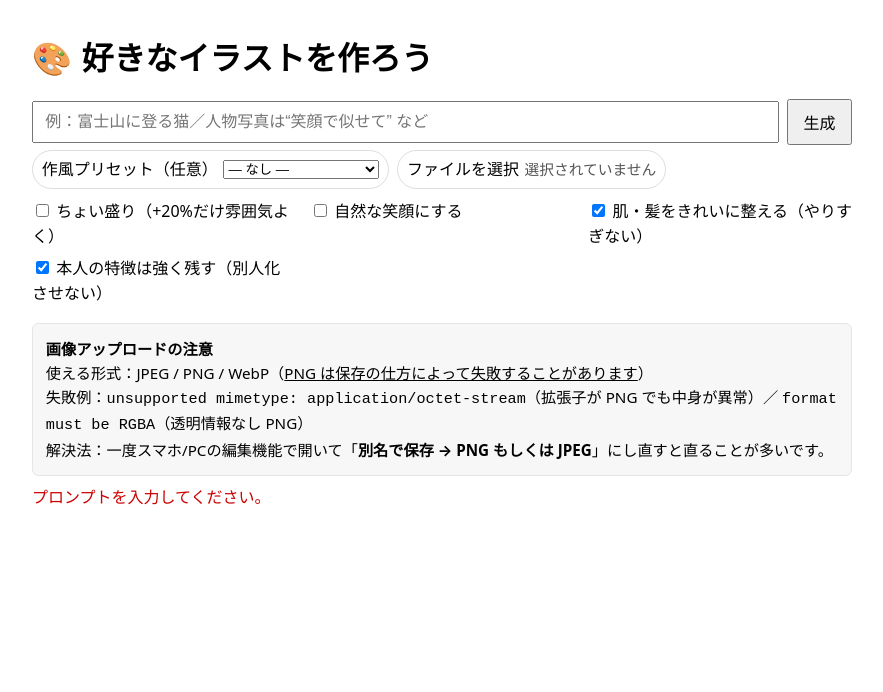
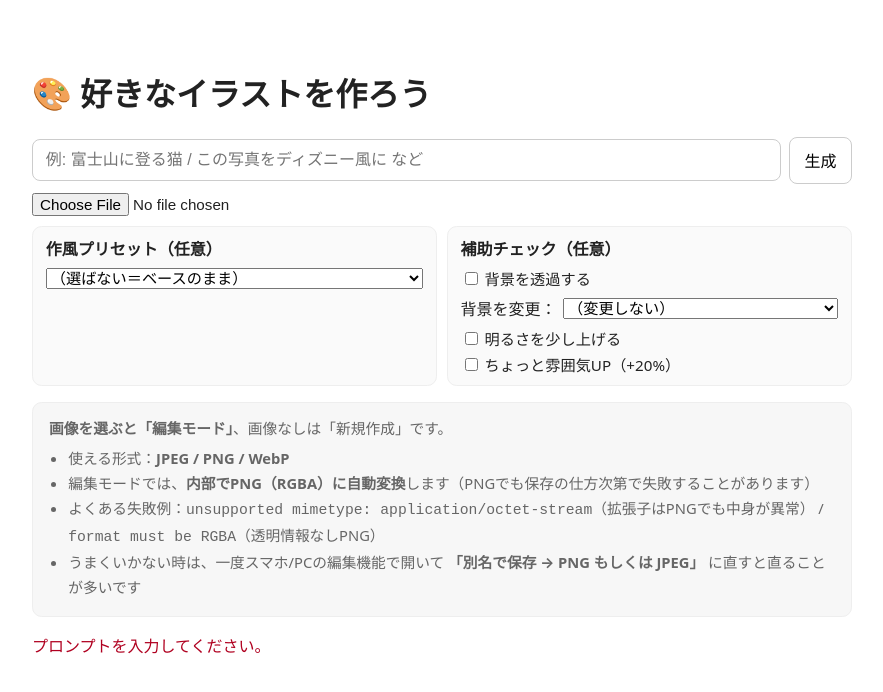
Before and after one commit to naodeeshonan-oss/REN, a plain HTML site: page index.html in a window 1280 px wide. Both pictures are taken after a click on the button "生成". Shown: the whole page, without its empty margins (198-1081 px from the left). Drawn offline with Linux system fonts and the light colour scheme.

Commit message:
Update index.html

```diff
--- a/index.html
+++ b/index.html
@@ -5,138 +5,196 @@
   <meta name="viewport" content="width=device-width,initial-scale=1" />
   <title>好きなイラストを作ろう</title>
   <style>
-    :root{--w:820px}
-    body{font-family:system-ui,-apple-system,BlinkMacSystemFont,Segoe UI,Roboto,Helvetica,Arial,sans-serif; line-height:1.6; margin:0; background:#fff;}
-    main{max-width:var(--w); margin:2rem auto; padding:0 1rem;}
-    h1{display:flex; gap:.6rem; align-items:center; font-size:clamp(20px,4vw,32px); margin:.2rem 0 1rem}
-    h1:before{content:"🎨"}
-    .row{display:flex; gap:.5rem; align-items:center; flex-wrap:wrap}
-    input[type=text]{flex:1; min-width:260px; padding:.6rem .7rem; font-size:1rem}
-    button{padding:.55rem .9rem; font-size:1rem; cursor:pointer}
-    .opts{display:grid; grid-template-columns:repeat(auto-fit,minmax(240px,1fr)); gap:.35rem .9rem; margin:.6rem 0 1rem}
-    .note{background:#f7f7f7; border:1px solid #e5e5e5; padding:.8rem; border-radius:.4rem; font-size:.95rem}
-    #result img{max-width:100%; display:block; margin:1rem 0; border:1px solid #ddd}
-    .err{color:#c00; margin-top:.6rem}
-    .pill{display:inline-flex; gap:.35rem; align-items:center; border:1px solid #ddd; padding:.35rem .55rem; border-radius:999px; background:#fff}
-    input[type=file]{display:none}
-    label[for=up]{cursor:pointer}
-    .spinner{display:inline-block; width:20px; height:20px; border-radius:50%; border:3px solid #ddd; border-top-color:#333; animation:spin 1s linear infinite; vertical-align:-5px}
-    @keyframes spin{to{transform:rotate(360deg)}}
-    .hint{font-size:.92rem; color:#555}
+    :root { --fg:#222; --muted:#666; }
+    body{font-family:system-ui,-apple-system,"Segoe UI",Roboto,Arial,Meiryo,sans-serif;
+         color:var(--fg); max-width:820px; margin:2rem auto; padding:1rem;}
+    h1{display:flex; gap:.5rem; align-items:center; font-size:clamp(1.4rem,3vw,2rem);}
+    h1::before{content:"🎨";}
+    .row{display:flex; gap:.5rem; align-items:center}
+    input[type="text"]{flex:1; padding:.7rem .8rem; font-size:1rem; border:1px solid #ccc; border-radius:.5rem;}
+    input[type="file"], select, label{font-size:.95rem;}
+    button{padding:.65rem .9rem; font-size:1rem; border:1px solid #ccc; border-radius:.5rem; background:#fff; cursor:pointer;}
+    button[disabled]{opacity:.6; cursor:default;}
+    .note{margin:1rem 0; font-size:.92rem; color:var(--muted); background:#f7f7f7; border:1px solid #eee; border-radius:.6rem; padding:.8rem 1rem; line-height:1.7;}
+    .error{color:#b00020; margin:.6rem 0;}
+    img.gen{max-width:100%; margin-top:1rem; border:1px solid #ddd; border-radius:.5rem}
+
+    /* ローディング（干支が右へ歩く） */
+    .loading {display:none; align-items:center; gap:.6rem; margin:.6rem 0 0; color:#555; font-size:.95rem;}
+    .walklane { position:relative; width:120px; height:28px; overflow:hidden; border:1px solid #eee; border-radius:999px; background:#fafafa;}
+    .animal { position:absolute; top:50%; transform:translate(-100%, -50%); font-size:22px; line-height:1; animation: walk 1.6s linear infinite;}
+    @keyframes walk { 0%{ transform:translate(-100%, -50%);} 100%{ transform:translate(120px, -50%);} }
+    .grid{display:grid; grid-template-columns: 1fr; gap:.6rem;}
+    @media(min-width:720px){ .grid{grid-template-columns: 1fr 1fr;} }
+    .optbox{background:#fafafa; border:1px solid #eee; border-radius:.6rem; padding:.6rem .8rem;}
   </style>
 </head>
 <body>
-<main>
   <h1>好きなイラストを作ろう</h1>
 
-  <div class="row" style="gap:.5rem  .5rem;">
-    <input id="prompt" type="text" placeholder="例：富士山に登る猫／人物写真は“笑顔で似せて” など">
-    <button id="go">生成</button>
+  <!-- 上段：プロンプト + 生成ボタン -->
+  <div class="row" style="margin:.6rem 0 0">
+    <input id="prompt" type="text" placeholder="例: 富士山に登る猫 / この写真をディズニー風に など" />
+    <button id="btn">生成</button>
   </div>
 
-  <div class="row" style="margin:.35rem 0 0;">
-    <div class="pill">
-      <label for="preset">作風プリセット（任意）</label>
-      <select id="preset">
-        <option value="">— なし —</option>
-        <option value="anime-soft">やさしいアニメ調</option>
-        <option value="pixar-soft">ピクサー風（控えめ）</option>
-        <option value="ghibli-soft">ジブリ風（控えめ）</option>
-        <option value="watercolor">水彩タッチ</option>
+  <!-- 画像選択 -->
+  <div style="margin:.6rem 0 .2rem">
+    <input id="file" type="file" accept="image/*">
+  </div>
+
+  <!-- オプション（ベースは何もしない。選ばれた時だけ足す） -->
+  <div class="grid" style="margin:.6rem 0">
+    <div class="optbox">
+      <div style="margin-bottom:.4rem"><b>作風プリセット（任意）</b></div>
+      <select id="preset" style="width:100%">
+        <option value="">（選ばない＝ベースのまま）</option>
+        <option value="watercolor">水彩画風</option>
+        <option value="disney">ディズニー風</option>
+        <option value="ghibli">ジブリ風</option>
+        <option value="anime">アニメ調（線画っぽい）</option>
+        <option value="simple">シンプルキャラ風</option>
       </select>
     </div>
 
-    <div class="pill">
-      <label for="up">ファイルを選択</label>
-      <input id="up" type="file" accept="image/*">
-      <span id="fname" class="hint">選択されていません</span>
+    <div class="optbox">
+      <div style="margin-bottom:.4rem"><b>補助チェック（任意）</b></div>
+      <div><label><input type="checkbox" id="bgTransparent"> 背景を透過する</label></div>
+      <div style="display:flex; gap:.4rem; align-items:center; margin-top:.4rem">
+        <span style="white-space:nowrap">背景を変更：</span>
+        <select id="bgPreset" style="flex:1">
+          <option value="">（変更しない）</option>
+          <option>cherry blossoms</option>
+          <option>beach</option>
+          <option>blue sky</option>
+          <option>night city</option>
+          <option>school classroom</option>
+          <option>park in spring</option>
+        </select>
+      </div>
+      <div style="margin-top:.4rem"><label><input type="checkbox" id="brightnessUp"> 明るさを少し上げる</label></div>
+      <div style="margin-top:.2rem"><label><input type="checkbox" id="moodBoost"> ちょっと雰囲気UP（+20%）</label></div>
     </div>
   </div>
 
-  <div class="opts">
-    <label><input id="lite"  type="checkbox"> ちょい盛り（+20%だけ雰囲気よく）</label>
-    <label><input id="smile" type="checkbox"> 自然な笑顔にする</label>
-    <label><input id="clean" type="checkbox" checked> 肌・髪をきれいに整える（やりすぎない）</label>
-    <label><input id="lockFace" type="checkbox" checked> 本人の特徴は強く残す（別人化させない）</label>
+  <!-- 注意書き（事前の保険表示） -->
+  <div class="note">
+    <div><b>画像を選ぶと「編集モード」</b>、画像なしは「新規作成」です。</div>
+    <ul style="margin:.3rem 0 .2rem 1.2rem; padding:0;">
+      <li>使える形式：<b>JPEG / PNG / WebP</b></li>
+      <li>編集モードでは、<b>内部でPNG（RGBA）に自動変換</b>します（PNGでも保存の仕方次第で失敗することがあります）</li>
+      <li>よくある失敗例：<code>unsupported mimetype: application/octet-stream</code>（拡張子はPNGでも中身が異常） / <code>format must be RGBA</code>（透明情報なしPNG）</li>
+      <li>うまくいかない時は、一度スマホ/PCの編集機能で開いて <b>「別名で保存 → PNG もしくは JPEG」</b> に直すと直ることが多いです</li>
+    </ul>
   </div>
 
-  <div class="note">
-    <b>画像アップロードの注意</b><br>
-    使える形式：JPEG / PNG / WebP（<u>PNG は保存の仕方によって失敗することがあります</u>）<br>
-    失敗例：<code>unsupported mimetype: application/octet-stream</code>（拡張子が PNG でも中身が異常）／
-    <code>format must be RGBA</code>（透明情報なし PNG）<br>
-    解決法：一度スマホ/PCの編集機能で開いて「<b>別名で保存 → PNG もしくは JPEG</b>」にし直すと直ることが多いです。
+  <!-- ローディング：干支が歩く -->
+  <div class="loading" id="loading">
+    <div class="walklane"><div class="animal" id="animal">🐭</div></div>
+    <span>生成中…（少しお待ちください）</span>
   </div>
 
+  <div id="err" class="error"></div>
   <div id="result"></div>
-  <div id="err" class="err"></div>
-</main>
 
 <script>
-const $ = id => document.getElementById(id);
-const btn = $("go"), file = $("up"), fname = $("fname"), result = $("result"), err = $("err");
-
-file.addEventListener("change", () => {
-  fname.textContent = file.files?.[0]?.name || "選択されていません";
-});
-
-async function fileToBase64(f){
-  if(!f) return null;
-  const buf = await f.arrayBuffer();
-  // ここで base64 文字列へ
-  let binary = "";
-  const bytes = new Uint8Array(buf);
-  const len = bytes.byteLength;
-  for (let i=0; i<len; i++) binary += String.fromCharCode(bytes[i]);
-  return btoa(binary); // dataURL は付けず、中身だけを送る
+/* 干支（右へ歩く） */
+const zodiac = ["🐭","🐮","🐯","🐰","🐲","🐍","🐴","🐑","🐵","🐔","🐶","🐗"];
+let zi = 0, zTimer=null;
+function startLoading(){
+  const box = document.getElementById("loading");
+  const a = document.getElementById("animal");
+  box.style.display = "flex";
+  a.style.animation = "none"; a.offsetHeight; a.style.animation = null;
+  a.textContent = zodiac[zi % zodiac.length];
+  zTimer = setInterval(()=>{
+    zi++; a.textContent = zodiac[zi % zodiac.length];
+    a.style.animation = "none"; a.offsetHeight; a.style.animation = null;
+  }, 900);
+}
+function stopLoading(){
+  const box = document.getElementById("loading");
+  box.style.display = "none";
+  if (zTimer){ clearInterval(zTimer); zTimer=null; }
 }
 
-btn.addEventListener("click", async () => {
-  err.textContent = "";
-  result.innerHTML = "";
+/* 画像を PNG(RGBA) に変換＆長辺1200pxへ縮小（編集モード時のみ） */
+async function toPngRgbaDataURL(file){
+  const ok = ["image/jpeg","image/png","image/webp"];
+  if (!ok.includes(file.type || "")) throw new Error("この画像形式は扱えません。JPEG/PNG/WebP を使ってください。");
+  const url = URL.createObjectURL(file);
+  const img = await new Promise((res,rej)=>{
+    const im = new Image();
+    im.onload = ()=>{ URL.revokeObjectURL(url); res(im); };
+    im.onerror = ()=>{ URL.revokeObjectURL(url); rej(new Error("画像を読み込めませんでした")); };
+    im.crossOrigin = "";
+    im.src = url;
+  });
+  const maxSide = 1200;
+  let {width:w, height:h} = img;
+  const scale = Math.min(1, maxSide / Math.max(w,h));
+  const cw = Math.round(w * scale), ch = Math.round(h * scale);
+  const cv = document.createElement("canvas");
+  cv.width = cw; cv.height = ch;
+  const ctx = cv.getContext("2d");
+  ctx.drawImage(img, 0, 0, cw, ch);
+  return cv.toDataURL("image/png");
+}
 
-  const prompt = $("prompt").value.trim();
+/* 生成 */
+document.getElementById("btn").addEventListener("click", generate);
+async function generate(){
+  const btn = document.getElementById("btn");
+  const prompt = document.getElementById("prompt").value.trim();
+  const file = document.getElementById("file").files[0];
+
+  const options = {
+    preset: document.getElementById("preset").value || "",
+    bgTransparent: document.getElementById("bgTransparent").checked || false,
+    bgPreset: document.getElementById("bgPreset").value || "",
+    brightnessUp: document.getElementById("brightnessUp").checked || false,
+    moodBoost: document.getElementById("moodBoost").checked || false,
+  };
+
+  const err = document.getElementById("err");
+  const result = document.getElementById("result");
+  err.textContent = ""; result.innerHTML = "";
+
   if(!prompt){ err.textContent = "プロンプトを入力してください。"; return; }
 
-  btn.disabled = true; btn.innerHTML = '<span class="spinner"></span> 生成中…';
+  btn.disabled = true; btn.textContent = "生成中…";
+  startLoading();
 
   try{
-    const img = file.files?.[0] ? {
-      mime: file.files[0].type || "image/jpeg",
-      name: file.files[0].name || "upload.jpg",
-      b64: await fileToBase64(file.files[0])
-    } : null;
+    let payload = { prompt, options };
+    if (file){
+      const dataUrl = await toPngRgbaDataURL(file);
+      payload.imageDataUrl = dataUrl;
+    }
 
-    const body = {
-      prompt,
-      options:{
-        preset: $("preset").value,
-        lite: $("lite").checked,
-        smile: $("smile").checked,
-        clean: $("clean").checked,
-        lockFace: $("lockFace").checked
-      },
-      image: img
-    };
-
-    const r = await fetch("/api/generate",{
+    const r = await fetch("/api/generate", {
       method:"POST",
       headers:{ "Content-Type":"application/json" },
-      body: JSON.stringify(body)
+      body: JSON.stringify(payload),
     });
 
-    const j = await r.json().catch(()=> ({}));
-    if(!r.ok){
-      err.textContent = "エラー: " + (j.error || "不明なエラー");
-      return;
+    const ct = r.headers.get("content-type") || "";
+    if (!ct.includes("application/json")){
+      const text = await r.text();
+      throw new Error("サーバーからの応答が不正です（JSON以外）。" + (text?.slice(0,120) || ""));
     }
-    result.innerHTML = `<img alt="生成画像" src="${j.image}">`;
+
+    const j = await r.json();
+    if(!r.ok){ throw new Error(j.error || "エラーが発生しました"); }
+
+    result.innerHTML = `<img class="gen" src="${j.image}" alt="生成画像">`;
   }catch(e){
-    err.textContent = "通信エラー: " + e.message;
+    err.textContent = "エラー: " + e.message;
   }finally{
+    stopLoading();
     btn.disabled = false; btn.textContent = "生成";
   }
-});
+}
 </script>
 </body>
 </html>
```
